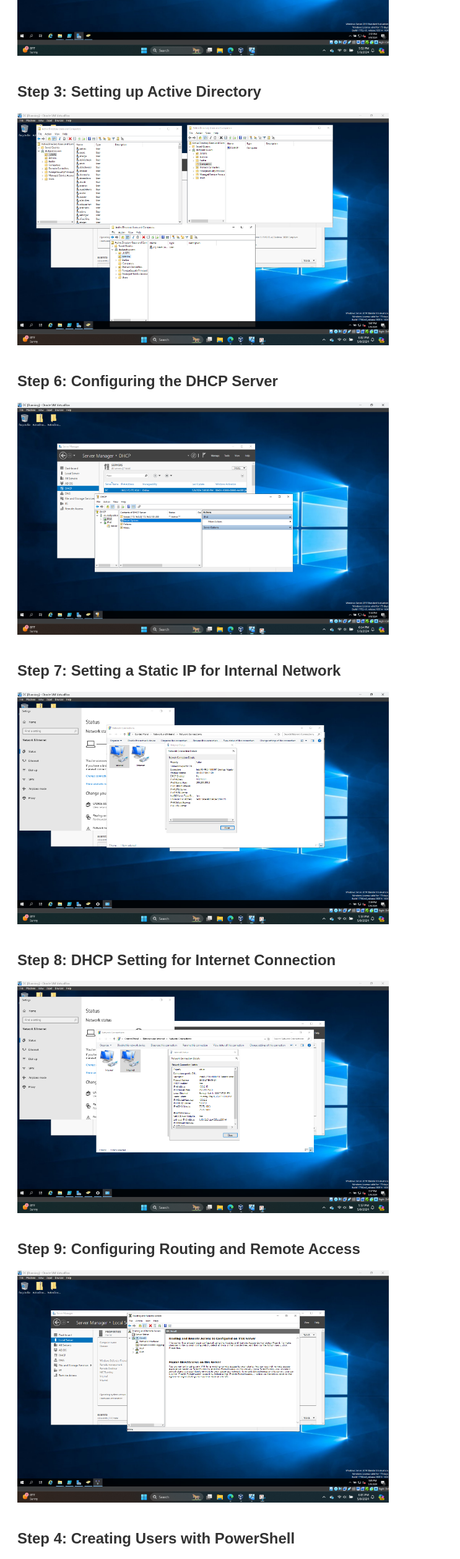
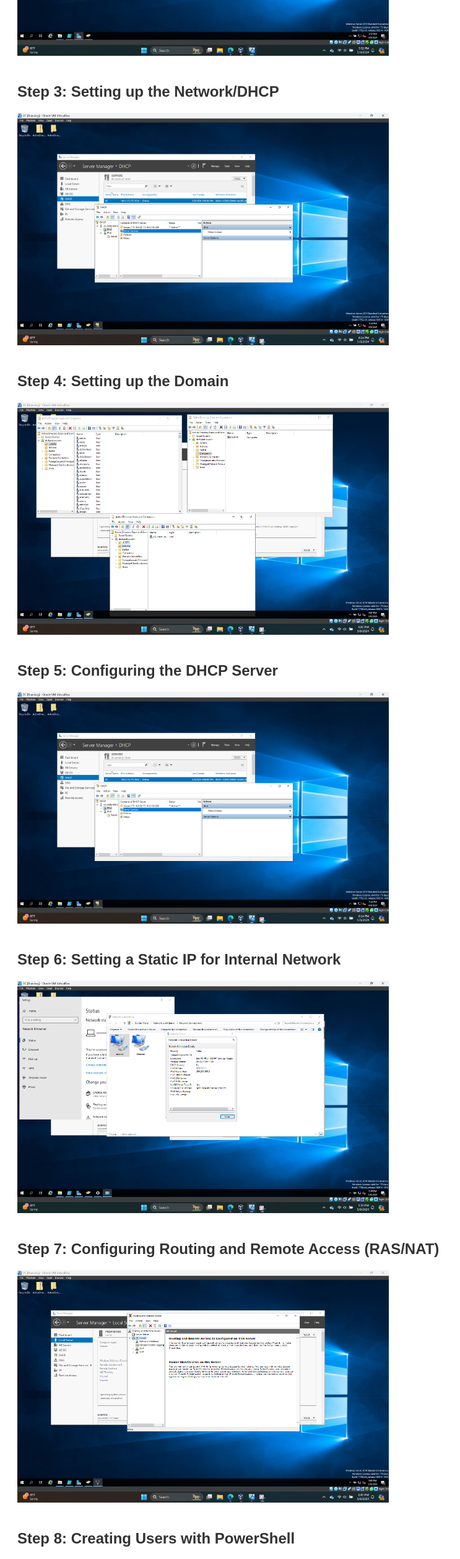
Before and after one commit to Iyaoyas6304/Iyaoyas6304.github.io, a plain HTML site: page active-directory.html in a window 1280 px wide. Shown: the part 1400-3915 px from the top of the page at 62% size, without its empty margins (0-743 px from the left). Drawn offline with Linux system fonts and the light colour scheme.

Commit message:
Update active-directory.html

```diff
--- a/active-directory.html
+++ b/active-directory.html
@@ -49,31 +49,31 @@
             <img src="screenshots/Domanin Controler Local Server screen.png" alt="Domain Controller Local Server screen" style="width:100%;max-width:600px;">
         </section>
         <section id="step3">
-            <h2>Step 3: Setting up Active Directory</h2>
+            <h2>Step 3: Setting up the Network/DHCP</h2>
+            <img src="screenshots/DHCP Server.png" alt="DHCP Server" style="width:100%;max-width:600px;">
+        </section>
+        <section id="step4">
+            <h2>Step 4: Setting up the Domain</h2>
             <img src="screenshots/Active Directory Users,Computers,Admin.png" alt="Active Directory Users, Computers, Admin" style="width:100%;max-width:600px;">
         </section>
-        <section id="step6">
-            <h2>Step 6: Configuring the DHCP Server</h2>
+        <section id="step5">
+            <h2>Step 5: Configuring the DHCP Server</h2>
             <img src="screenshots/DHCP Server.png" alt="DHCP Server" style="width:100%;max-width:600px;">
         </section>
-        <section id="step7">
-            <h2>Step 7: Setting a Static IP for Internal Network</h2>
+        <section id="step6">
+            <h2>Step 6: Setting a Static IP for Internal Network</h2>
             <img src="screenshots/Static IP internal network.png" alt="Static IP internal network" style="width:100%;max-width:600px;">
         </section>
+        <section id="step7">
+            <h2>Step 7: Configuring Routing and Remote Access (RAS/NAT)</h2>
+            <img src="screenshots/Routing and Remote Access.png" alt="Routing and Remote Access" style="width:100%;max-width:600px;">
+        </section>
         <section id="step8">
-            <h2>Step 8: DHCP Setting for Internet Connection</h2>
-            <img src="screenshots/DHCP set internet connection.png" alt="DHCP set internet connection" style="width:100%;max-width:600px;">
+            <h2>Step 8: Creating Users with PowerShell</h2>
+            <img src="screenshots/Powershell user list (error is users already exist).png" alt="Powershell user list" style="width:100%;max-width:600px;">
         </section>
         <section id="step9">
-            <h2>Step 9: Configuring Routing and Remote Access</h2>
-            <img src="screenshots/Routing and Remote Access.png" alt="Routing and Remote Access" style="width:100%;max-width:600px;">
-        </section>
-        <section id="step4">
-            <h2>Step 4: Creating Users with PowerShell</h2>
-            <img src="screenshots/Powershell user list (error is users already exist).png" alt="Powershell user list" style="width:100%;max-width:600px;">
-        </section>
-        <section id="step5">
-            <h2>Step 5: Setting up the Client Machine</h2>
+            <h2>Step 9: Setting up the Client Machine</h2>
             <img src="screenshots/client1.png" alt="Client1" style="width:100%;max-width:600px;">
         </section>
     </main>
```
